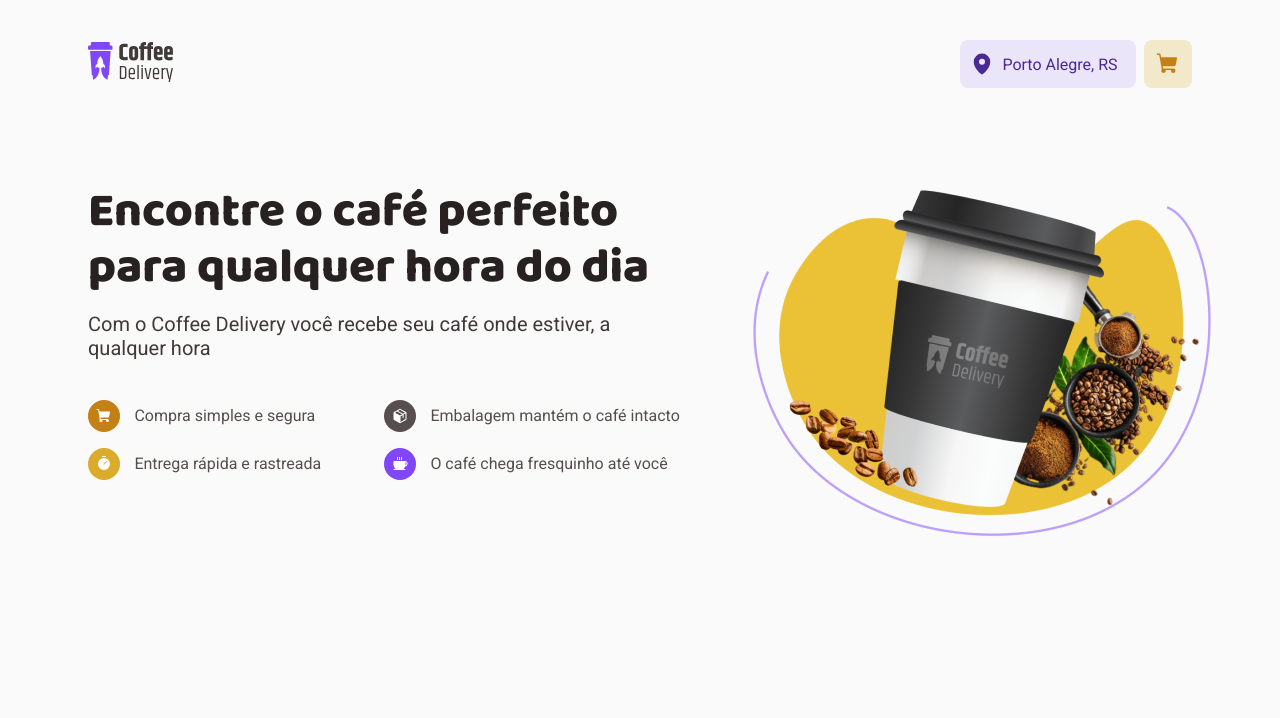
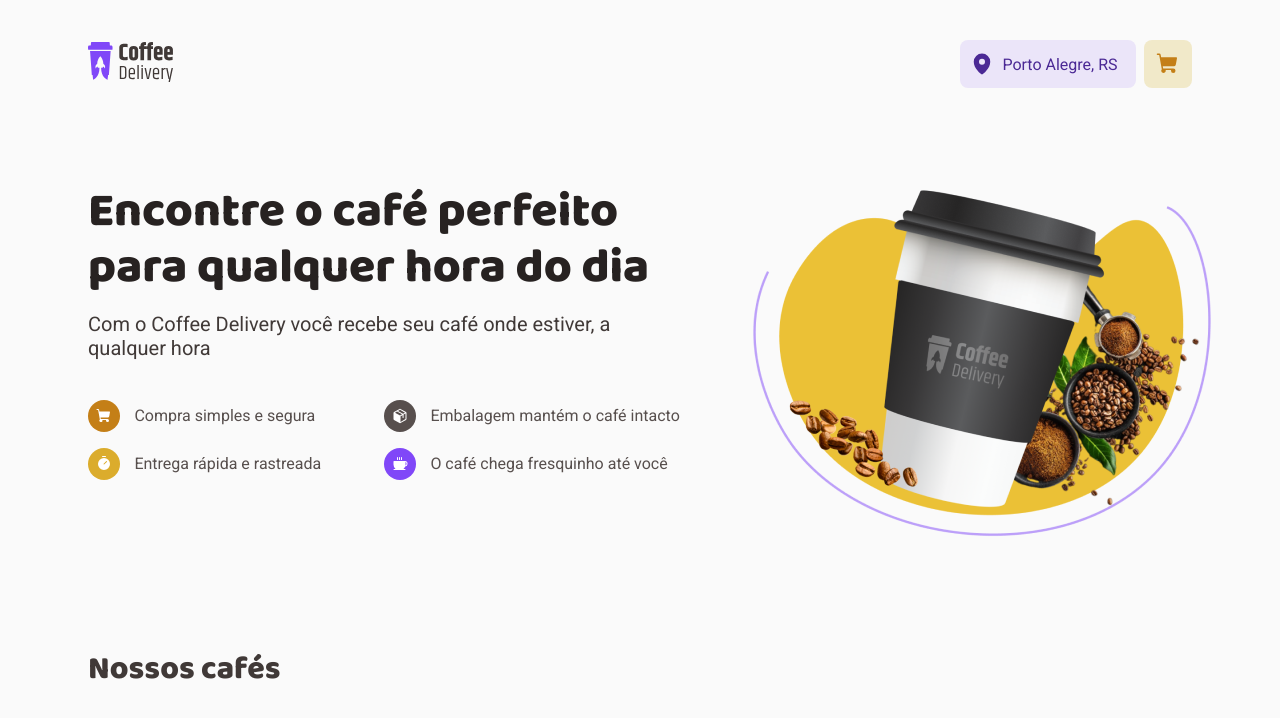
Before and after one commit to zhydani/coffee-delivery, a React (Vite) app: page / in a window 1280 px wide. Shown: the top 718 px of the page. Built offline with nearby package versions, Linux system fonts and the light colour scheme.

Commit message:
improviment!: adicionando componente de lista de café

```diff
--- /dev/null
+++ b/src/pages/Home/components/CoffeeList/index.tsx
@@ -0,0 +1,11 @@
+import { TitleBox } from './styles'
+
+export function CoffeeList() {
+  return (
+    <div>
+      <TitleBox>
+        <h1>Nossos cafés</h1>
+      </TitleBox>
+    </div>
+  )
+}
--- /dev/null
+++ b/src/pages/Home/components/CoffeeList/styles.ts
@@ -0,0 +1,10 @@
+import styled from 'styled-components'
+
+export const TitleBox = styled.div`
+  h1 {
+    font-family: 'Baloo 2', sans-serif;
+    font-weight: 800;
+    font-size: 2rem;
+    color: ${(props) => props.theme['gray-800']};
+  }
+`
--- a/src/pages/Home/Intro/index.tsx
+++ b/src/pages/Home/components/Intro/index.tsx
@@ -11,7 +11,7 @@ import {
   ItemsContainer,
   TitleBox,
 } from './styles'
-import ImageIntro from '../../../assets/image-intro.png'
+import ImageIntro from '../../../../assets/image-intro.png'
 import { Coffee, Package, ShoppingCart, Timer } from 'phosphor-react'
 
 export function Intro() {
--- a/src/pages/Home/index.tsx
+++ b/src/pages/Home/index.tsx
@@ -1,10 +1,11 @@
-import { Intro } from './Intro'
+import { CoffeeList } from './components/CoffeeList'
+import { Intro } from './components/Intro'
 
 export function Home() {
   return (
     <div>
       <Intro />
-      {/* <h1>Home</h1> */}
+      <CoffeeList />
     </div>
   )
 }
```
Also changed, not shown: src/pages/Home/components/Intro/styles.ts (renamed from src/pages/Home/Intro/styles.ts).
